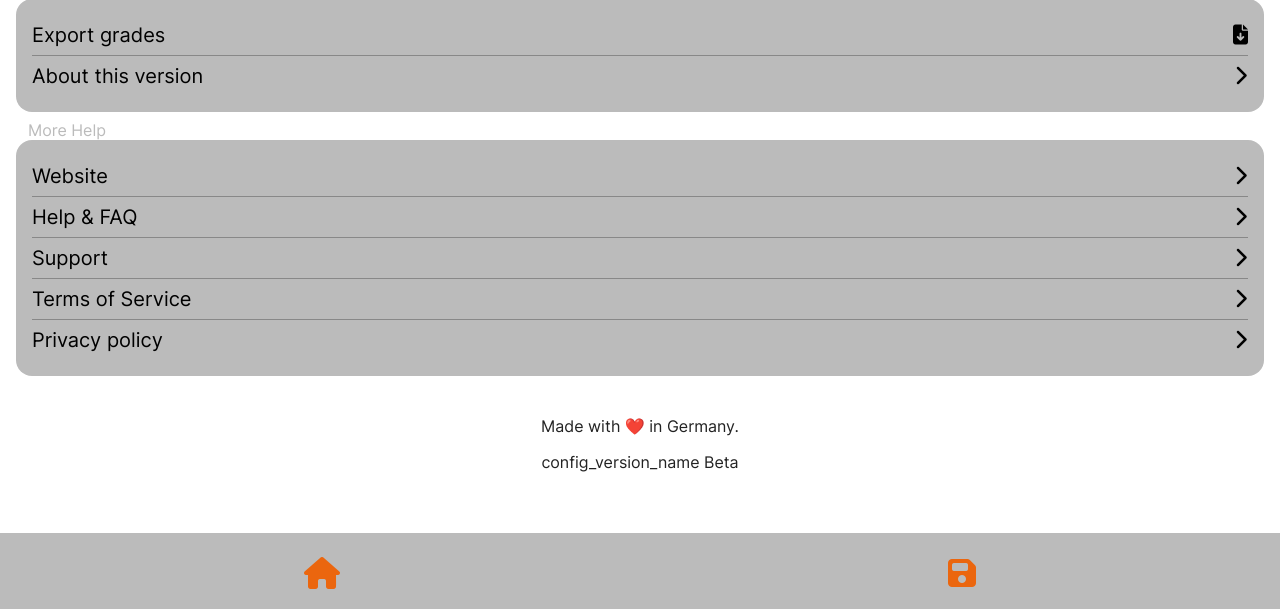
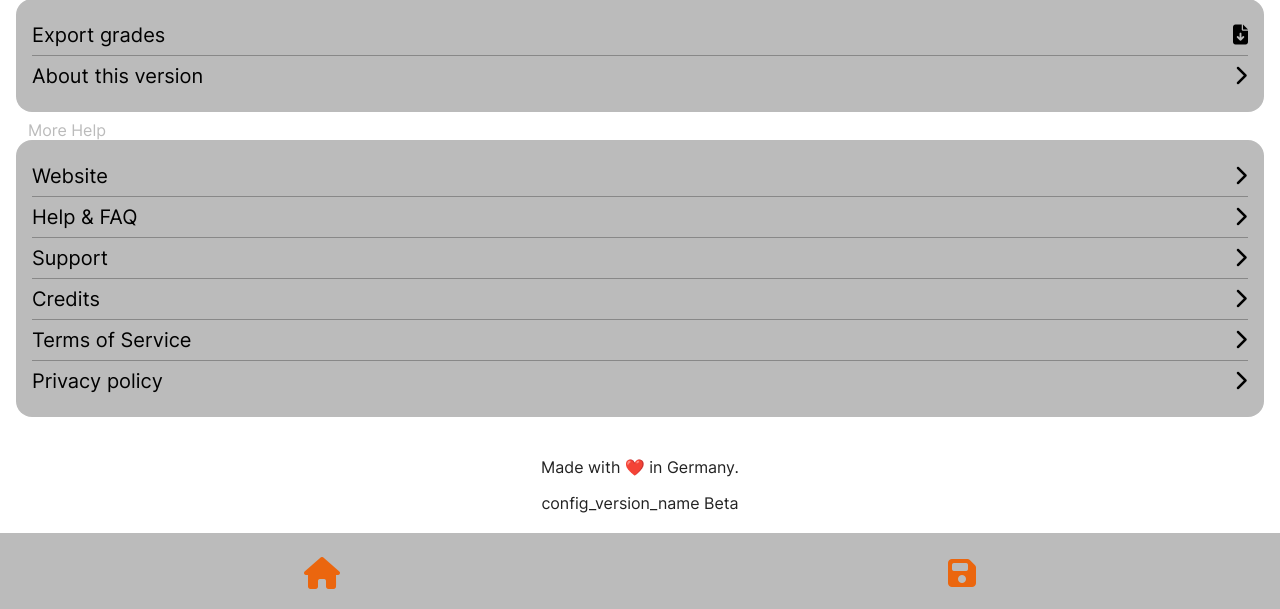
Before and after one commit to noten-app/old-app, a PHP site: page /settings/index.php in a window 1280 px wide. Shown: the part 584-1193 px from the top of the page. Run offline with PHP 8.4, Linux system fonts and the light colour scheme; the visitor is signed in with stand-in values (Sample User, id 1); data that the repository does not hold is empty; a stand-in replaces the project's code that opens the database connection; some libraries are stand-ins or nearby versions.

Commit message:
Add credits

```diff
--- a/settings/index.php
+++ b/settings/index.php
@@ -79,12 +79,48 @@
                     <i class="fas fa-key"></i>
                 </div>
             </div>
-            <div class="dropdown_container container_item" onclick="location.assign('/account/logout')">
+            <div class="dropdown_container container_item" onclick="location.assign('/account/logout');">
                 <div class="dropdown_container-name">
                     Logout
                 </div>
                 <div class="dropdown_container-dropdown_icon">
                     <i class="fa-solid fa-right-from-bracket"></i>
+                </div>
+            </div>
+        </div>
+        <div class="overlay" id="overlay_credits">
+            <h1 class="overlay-title">Credits</h1>
+            <p>Open Source software used:</p>
+            <div class="dropdown_container container_item" onclick="window.open('https:\/\/fontawesome.com/', '_blank');">
+                <div class="dropdown_container-name">
+                    Fontawesome Icons
+                </div>
+                <div class="dropdown_container-dropdown_icon">
+                    <i class="fa-solid fa-arrow-up-right-from-square"></i>
+                </div>
+            </div>
+            <div class="dropdown_container container_item" onclick="window.open('https:\/\/fullcalendar.io/', '_blank');">
+                <div class="dropdown_container-name">
+                    Fullcalendar
+                </div>
+                <div class="dropdown_container-dropdown_icon">
+                    <i class="fa-solid fa-arrow-up-right-from-square"></i>
+                </div>
+            </div>
+            <div class="dropdown_container container_item" onclick="window.open('http:\/\/fpdf.org', '_blank');">
+                <div class="dropdown_container-name">
+                    FPDF
+                </div>
+                <div class="dropdown_container-dropdown_icon">
+                    <i class="fa-solid fa-arrow-up-right-from-square"></i>
+                </div>
+            </div>
+            <div class="dropdown_container container_item" onclick="window.open('https:\/\/github.com/PHPMailer/PHPMailer/', '_blank');">
+                <div class="dropdown_container-name">
+                    PHPMailer
+                </div>
+                <div class="dropdown_container-dropdown_icon">
+                    <i class="fa-solid fa-arrow-up-right-from-square"></i>
                 </div>
             </div>
         </div>
@@ -211,6 +247,14 @@
                     <i class="fas fa-chevron-right"></i>
                 </div>
             </div>
+            <div class="dropdown_container container_item" onclick="open_overlay('overlay_credits');">
+                <div class="dropdown_container-name">
+                    Credits
+                </div>
+                <div class="dropdown_container-dropdown_icon">
+                    <i class="fas fa-chevron-right"></i>
+                </div>
+            </div>
             <div class="dropdown_container container_item" onclick="window.open('https:\/\/noten-app.de/legal/agb/', '_blank')">
                 <div class="dropdown_container-name">
                     Terms of Service
```
